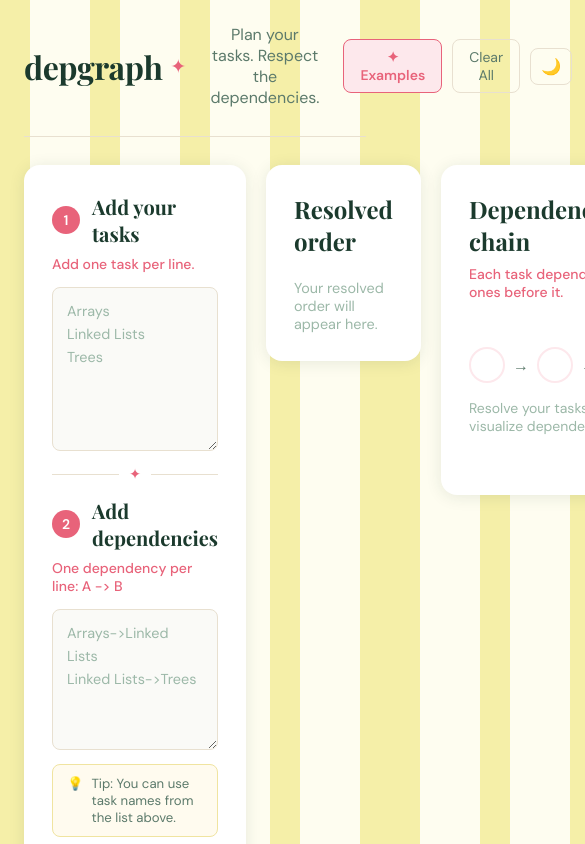
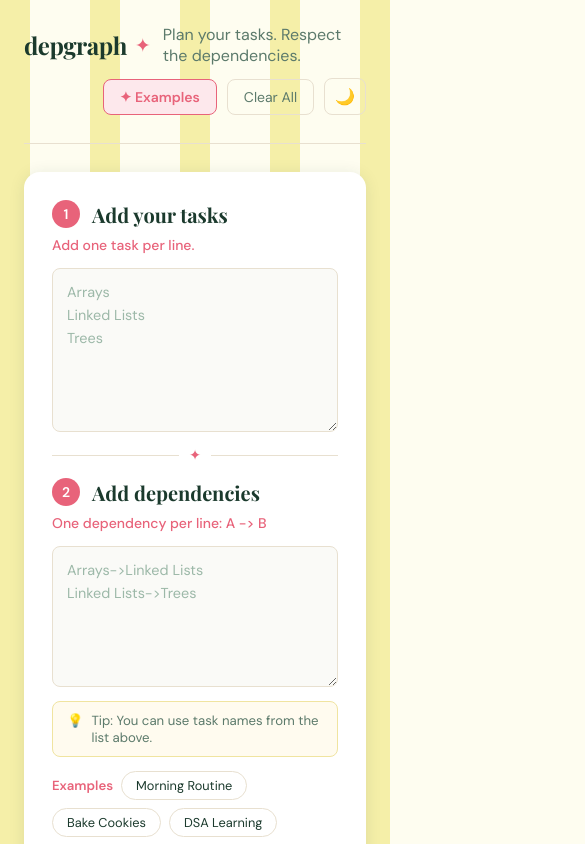
Before and after one commit to himanshibishnoi/depgraph, a React app in the folder frontend/: page / in a window 390 px wide. Shown: the top 844 px of the page, 585 px wide, since content can reach past the window. Built offline with nearby package versions, Linux system fonts and the light colour scheme; the HTML template or start-up script is replaced by a standard one.

Commit message:
Add mobile responsiveness

```diff
--- a/frontend/src/index.css
+++ b/frontend/src/index.css
@@ -451,3 +451,28 @@ body.dark .btn-preset {
   background: #0F3460;
   color: var(--text-primary);
 }
+/* ── Mobile responsiveness ── */
+@media (max-width: 768px) {
+  .columns {
+    grid-template-columns: 1fr;
+  }
+
+  .header {
+    flex-wrap: wrap;
+    gap: 12px;
+  }
+
+  .tagline {
+    width: 100%;
+    text-align: left;
+  }
+
+  .header-actions {
+    width: 100%;
+    justify-content: flex-end;
+  }
+
+  .logo-text {
+    font-size: 1.5rem;
+  }
+}
```
